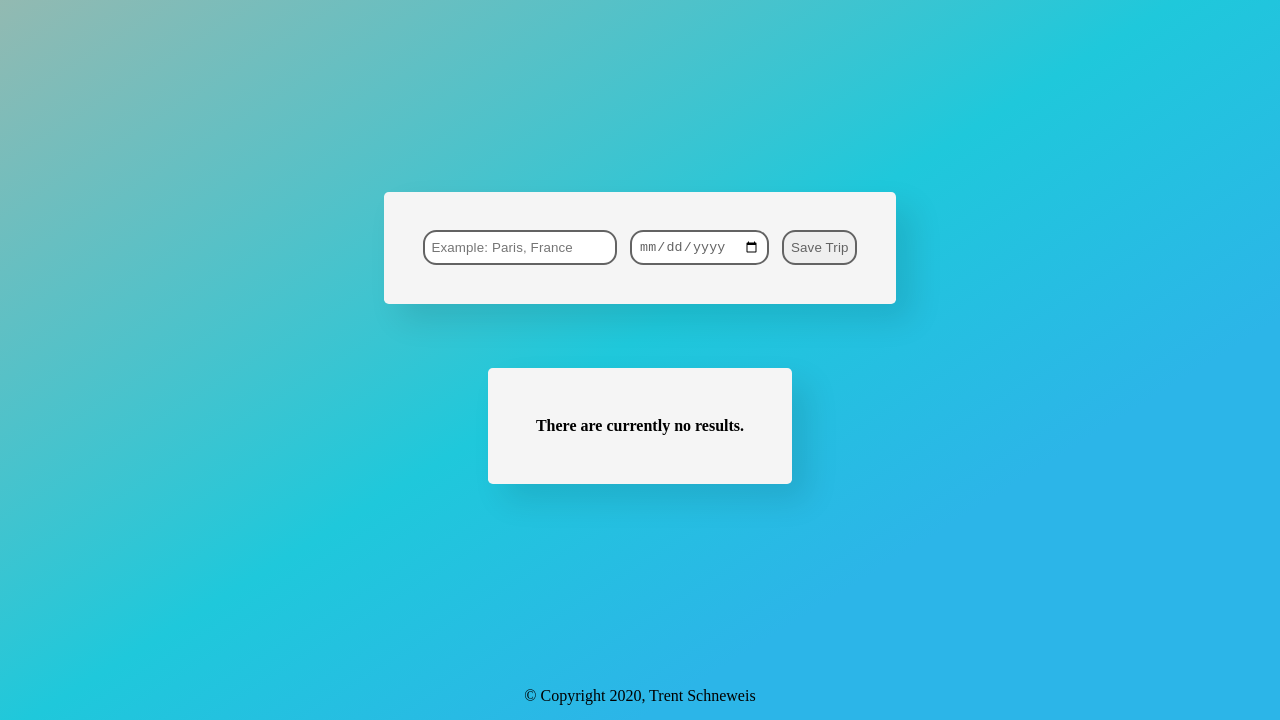
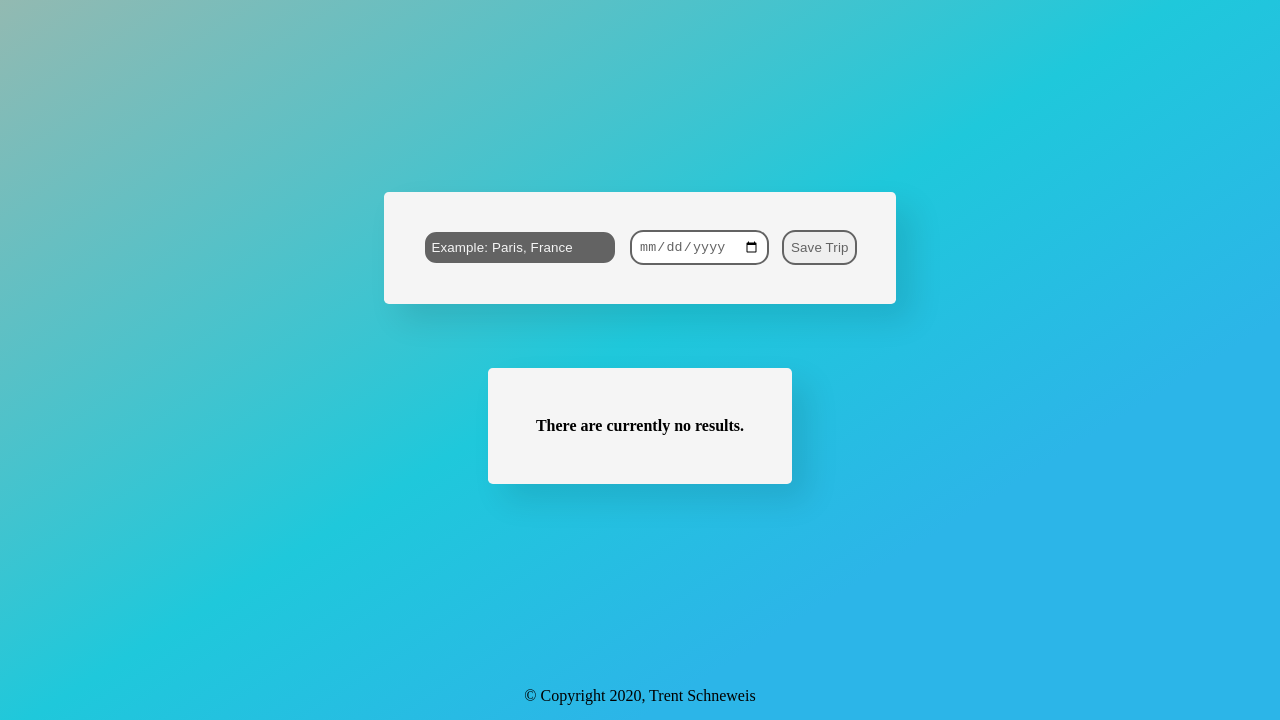
Before and after one commit to trentschnee/travel-app-capstone, a website built with webpack: page src/client/html/views/index.html in a window 1280 px wide. In both pictures the pointer is over the input "Example: Paris, France". Shown: the part 80-800 px from the top of the page. Built offline with nearby package versions, Linux system fonts and the light colour scheme; no server answers.

Commit message:
style: Add hover on interactive elements

```diff
--- a/src/client/js/app.js
+++ b/src/client/js/app.js
@@ -66,7 +66,7 @@ const getPicData = async (lQuery) => {
     }
 };
 
-
+// This function will take in an object and then manipulate the dom according to the object's value.
 const changeUi = (data) => {
     var src = document.getElementById("imgPane");
     const detailsPane = document.getElementById('detailsPane');
@@ -104,13 +104,13 @@ document.addEventListener('DOMContentLoaded', () => {
         (Object.keys(tripData).length !== 0) ? changeUi(tripData) : null;
     })
 })
+// Async function which does a promise chain of dependent promises and then posts the trip to the server
 const handleTripData = async (location, date) => {
     let postObject = {};
     const resultCity = await (getCityData(location))
     const lat = resultCity.geonames[0].lat;
     const lon = resultCity.geonames[0].lng;
     const resultWeather = await (getWeatherData(lat, lon));
-    console.log('this', resultWeather)
     const queryName = `${resultWeather.data[0].city_name}, ${resultWeather.data[0].country_code}`;
     const resultPic = await (getPicData(resultWeather.data[0].city_name));
     postObject.name = queryName;
--- a/src/client/sass/base.scss
+++ b/src/client/sass/base.scss
@@ -38,6 +38,9 @@ section {
     }
 }
 .delButton{
+    &:hover{
+        font-weight: bold;
+    }
     display:contents;
     color:red;
 }
--- a/src/client/sass/form.scss
+++ b/src/client/sass/form.scss
@@ -1,7 +1,16 @@
+
 form{
     display: flex;
 }
 input {
+    &:hover::placeholder{
+        color:whitesmoke;
+    }
+    &:hover {
+        color:whitesmoke;
+    border: whitesmoke solid 2px;
+    background-color:#636363;
+    }
       margin:0.5em;
       padding: 0.5em;
       border: #636363 solid 2px;
```
